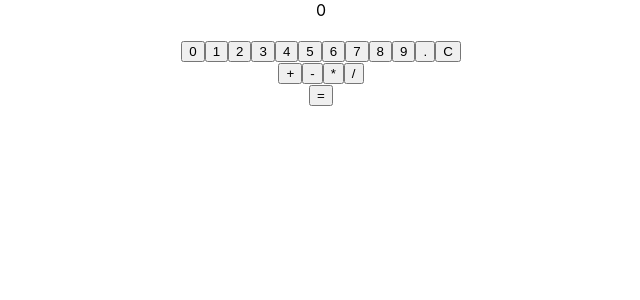
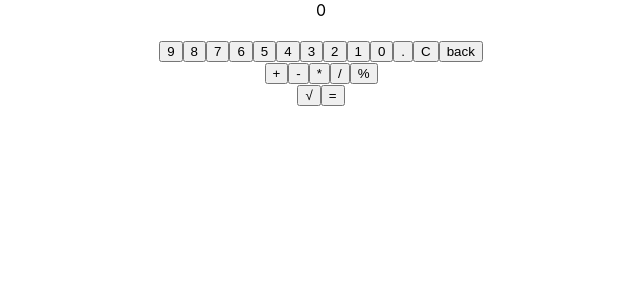
Before and after one commit to ozmos/calculator, a React (Create React App) app: page / in a window 1280 px wide. Shown: the top 300 px of the page, without its empty margins (319-959 px from the left). Built offline with nearby package versions, Linux system fonts and the light colour scheme.

Commit message:
refactored, added more functions, square root incomplete

```diff
--- a/src/App.js
+++ b/src/App.js
@@ -1,76 +1,19 @@
 import React from 'react';
 import './App.css';
-import Display from './components/Display';
+import Container from './components/Container';
+import calculateString from './functions/calculateString';
+import formatString from './functions/formatString';
 /*
   todo:
-    []Add git repository
-    []refactor functions into different components
-    []reverse order of numerical buttons
-    []add backspace button
-    []add modulus
+    [*]Add git repository
+    [*]refactor functions into different components
+    [*]reverse order of numerical buttons
+    [*]add backspace button
+    [*]add modulus
     []add square root
     []link buttons to keyboard events
 */
 
-
-const Digits = props => {
-  return (
-    <button className="digit" id={props.id} onClick={props.handleClick}>{props.value}</button>
-  );
-};
-
-const Operators = props => {
-  return (
-    <button className="operator" id={props.id} onClick={props.handleClick}>{props.value}</button>
-  );
-};
-
-const Clear = props => {
-  return (
-    <button className="clear" id="clear" onClick={props.handleClick}>C</button>
-  );
-}
-
-const Equals = props => {
-  return (
-    <button className="equals" id="equals" className='equals' onClick={props.evaluate}>=</button>
-  );
-}
-const Inputs = props => {
-  const digObj = {'zero': 0, 'one': 1, 'two': 2, 'three': 3, 'four': 4, 'five': 5, 'six': 6, 'seven': 7, 'eight': 8, 'nine': 9, 'decimal': '.'};
-  const digits = Object.keys(digObj).map((val, i) => {
-    return (
-      <Digits id={val} className={['digit ', 'digit_'+i].join('')}value={digObj[val]} key={val} handleClick={props.handleClick}/>
-    );
-  });
-  const opObj = {'add': '+', 'subtract': '-', 'multiply': '*', 'divide': '/'};
-  const operators = Object.keys(opObj).map((val, i) => {
-    return (
-      <Operators id={val} value={opObj[val]} key={val} handleClick={props.handleClick}/>
-    );
-  });
-  return (
-    <div className="inputs">
-      <div className='digits'>{digits}
-        <Clear handleClick={props.handleClick}/>
-      </div>
-      <div className='operators'>{operators}</div>
-        <Equals evaluate={props.evaluate}/>
-      </div>
-  );
-}
-
-
-const Container = props => {
-  return (
-    <div className="container">
-      <Display
-        display={props.display}
-        result={props.result}/>
-      <Inputs handleClick={props.handleClick} evaluate={props.evaluate}/>
-    </div>
-  );
-}
 
 class App extends React.Component {
   constructor(props) {
@@ -91,7 +34,7 @@ class App extends React.Component {
   upDateInput(btn) {
     const pressedBtn = btn;
     const currentInput = this.state.input;
-    switch(pressedBtn) {
+    switch (pressedBtn) {
       case '0':
         currentInput === '0' ?
           this.setState({
@@ -137,6 +80,17 @@ class App extends React.Component {
           input: currentInput.concat(pressedBtn)
         });
         break;
+      case 'back':
+        if (currentInput !== '0' && currentInput.length > 1) {
+          this.setState({
+            input: currentInput.slice(0, currentInput.length - 1)
+          });
+        } else {
+          this.setState({
+            input: '0'
+          });
+        }
+        break;
       case 'C':
         this.setState({
           input: '0',
@@ -158,7 +112,9 @@ class App extends React.Component {
   }
 
   evaluate() {
-    const result = calculateString(this.state.input);
+    const result = /&radic/.test(this.state.input)
+      ? calculateString(formatString(this.state.input))
+      : calculateString(this.state.input);
     this.setState({
       result: result
     });
@@ -174,33 +130,12 @@ class App extends React.Component {
           display={this.state.input}
           result={this.state.result}
           handleClick={this.handleClick}
-          evaluate={this.evaluate}/>
+          evaluate={this.evaluate} />
       </div>
     );
   }
 }
 
-const mathOps = {
-	'+': function(x,y) { return x + y },
-	'-': function(x,y) { return x - y },
-	'*': function(x,y) { return x * y },
-	'/': function(x,y) { return x / y }
-};
 
-function calculateString(str) {
-
-	const digits = str.split(/[^0-9\.]+/).map(val => Number(val));
-	const operators = str.split(/\d+/)
-		.filter(val => /[^0-9\.]/
-		.test(val))
-		.map(val => val.match(/.$/));
-	let result = digits[0];
-	for (let i = 0; i < operators.length; i++) {
-
-		result = mathOps[operators[i]](result, digits[i+1]);
-
-	}
-	return result;
-}
 
 export default App;
--- /dev/null
+++ b/src/components/Backspace.js
@@ -0,0 +1,7 @@
+import React from 'react';
+
+const Backspace = props => (
+  <button className="backspace" id="backspace" onClick={props.handleClick}>back</button>
+);
+
+export default Backspace;
--- /dev/null
+++ b/src/components/Clear.js
@@ -0,0 +1,9 @@
+import React from 'react';
+
+const Clear = props => {
+  return (
+    <button className="clear" id="clear" onClick={props.handleClick}>C</button>
+  );
+}
+
+export default Clear;
--- /dev/null
+++ b/src/components/Container.js
@@ -0,0 +1,16 @@
+import React from 'react';
+import Inputs from './Inputs';
+import Display from './Display';
+
+const Container = props => {
+  return (
+    <div className="container">
+      <Display
+        display={props.display}
+        result={props.result} />
+      <Inputs handleClick={props.handleClick} evaluate={props.evaluate} />
+    </div>
+  );
+}
+
+export default Container;
--- /dev/null
+++ b/src/components/Decimal.js
@@ -0,0 +1,9 @@
+import React from 'react';
+
+const Decimal = props => {
+  return (
+    <button className="decimal" id="decimal" onClick={props.handleClick}>.</button>
+  );
+}
+
+export default Decimal;
--- /dev/null
+++ b/src/components/Digits.js
@@ -0,0 +1,9 @@
+import React from 'react';
+
+const Digits = props => {
+  return (
+    <button className="digit" id={props.id} onClick={props.handleClick}>{props.value}</button>
+  );
+};
+
+export default Digits;
--- /dev/null
+++ b/src/components/Equals.js
@@ -0,0 +1,9 @@
+import React from 'react';
+
+const Equals = props => {
+  return (
+    <button className="equals" id="equals" onClick={props.evaluate}>=</button>
+  );
+}
+
+export default Equals;
--- /dev/null
+++ b/src/components/Inputs.js
@@ -0,0 +1,37 @@
+import React from 'react';
+import Digits from './Digits';
+import Operators from './Operators';
+import Clear from './Clear';
+import Equals from './Equals';
+import Decimal from './Decimal';
+import Backspace from './Backspace';
+
+const Inputs = props => {
+  const digObj = {'zero': 0, 'one': 1, 'two': 2, 'three': 3, 'four': 4, 'five': 5, 'six': 6, 'seven': 7, 'eight': 8, 'nine': 9};
+  const digits = Object.keys(digObj).reverse().map((val, i) => {
+    return (
+      <Digits id={val} className={['digit ', 'digit_'+i].join('')}value={digObj[val]} key={val} handleClick={props.handleClick}/>
+    );
+  });
+  const opObj = {'add': '+', 'subtract': '-', 'multiply': '*', 'divide': '/', 'modulus': '%', };
+  const operators = Object.keys(opObj).map((val) => {
+    return (
+      <Operators id={val} value={opObj[val]} key={val} handleClick={props.handleClick}/>
+    );
+  });
+  return (
+    <div className="inputs">
+      <div className='digits'>
+        {digits}
+        <Decimal handleClick={props.handleClick} />
+        <Clear handleClick={props.handleClick}/>
+        <Backspace handleClick={props.handleClick} />
+      </div>
+      <div className='operators'>{operators}</div>
+        <button className="square_root" id="square_root" value="&#x0221A;">&radic;</button>
+        <Equals evaluate={props.evaluate}/>
+      </div>
+  );
+}
+
+export default Inputs;
--- /dev/null
+++ b/src/components/Operators.js
@@ -0,0 +1,9 @@
+import React from 'react';
+
+const Operators = props => {
+  return (
+    <button className="operator" id={props.id} onClick={props.handleClick}>{props.value}</button>
+  );
+};
+
+export default Operators;
--- /dev/null
+++ b/src/functions/calculateString.js
@@ -0,0 +1,22 @@
+function calculateString(str) {
+  const mathOps = {
+    '+': function (x, y) { return x + y },
+    '-': function (x, y) { return x - y },
+    '*': function (x, y) { return x * y },
+    '/': function (x, y) { return x / y },
+    '%': function (x, y) { return x % y }
+  };
+  const digits = str.split(/[^0-9.]+/).map(val => Number(val));
+  const operators = str.split(/\d+/)
+    .filter(val => /[^0-9.]/.test(val))
+    .map(val => val.match(/.$/));
+  let result = digits[0];
+  for (let i = 0; i < operators.length; i++) {
+
+    result = mathOps[operators[i]](result, digits[i + 1]);
+
+  }
+  return result;
+}
+
+export default calculateString;
--- /dev/null
+++ b/src/functions/formatString.js
@@ -0,0 +1,12 @@
+function formatString(str) {
+
+	const sqrDigs = str.match(/&radic\d+/g);
+	let digits = str.match(/(?<=&radic)\d+/g);
+    digits = digits.map(dig => Math.sqrt(dig));
+	for (let i = 0; i < digits.length; i++) {
+		str = str.replace(sqrDigs[i], digits[i]);
+    }
+	return str;
+}
+
+export default formatString;
```
Lines whose indentation alone changed are shown as unchanged.
